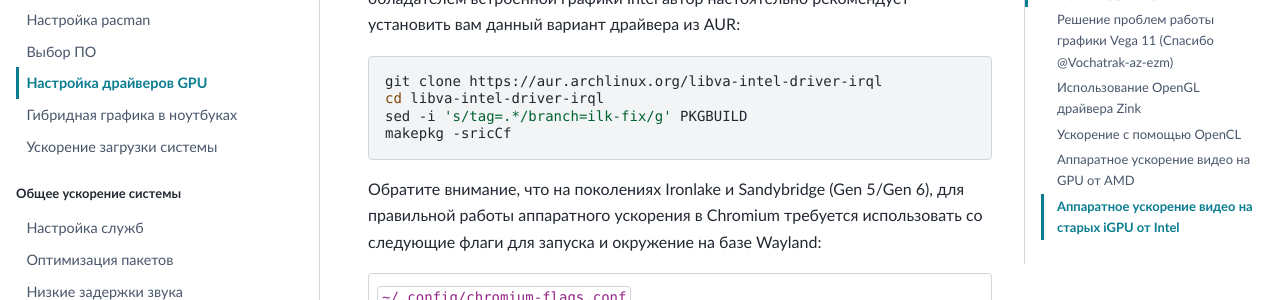
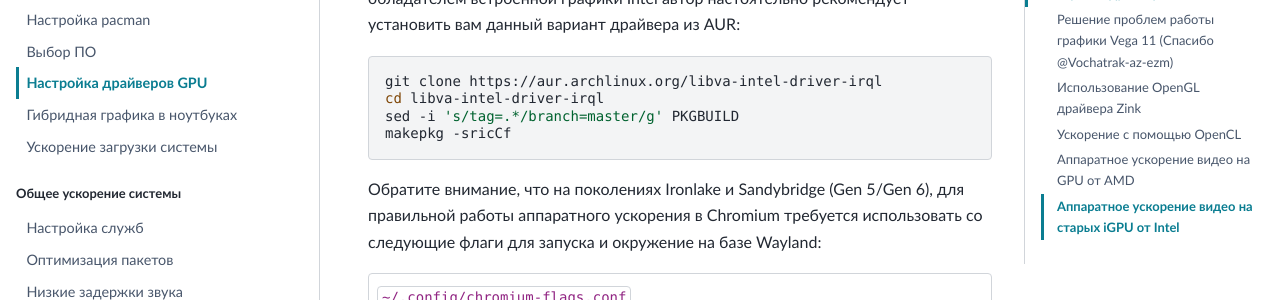
Before and after one commit to ventureoo/ARU, a Sphinx documentation site: the page built from docs/source/drivers.rst, in a window 1280 px wide and 900 px high, scrolled down 7912 px. Shown: the part 152-452 px from the top of the window. Built offline with Sphinx 7.4.7 and the PyData theme 0.15.4, drawn with Linux system fonts in a browser that asks for light colours.

Commit message:
first-steps/drivers: Change ILK branch to master
Signed-off-by: Vasiliy Stelmachenok <ventureo@cachyos.org>

```diff
--- a/docs/source/drivers.rst
+++ b/docs/source/drivers.rst
@@ -395,7 +395,7 @@ Broadwell (8-е поколение графики Intel), из-за чего п
 
   git clone https://aur.archlinux.org/libva-intel-driver-irql
   cd libva-intel-driver-irql
-  sed -i 's/tag=.*/branch=ilk-fix/g' PKGBUILD
+  sed -i 's/tag=.*/branch=master/g' PKGBUILD
   makepkg -sricCf
 
 Обратите внимание, что на поколениях Ironlake и Sandybridge (Gen 5/Gen
```
